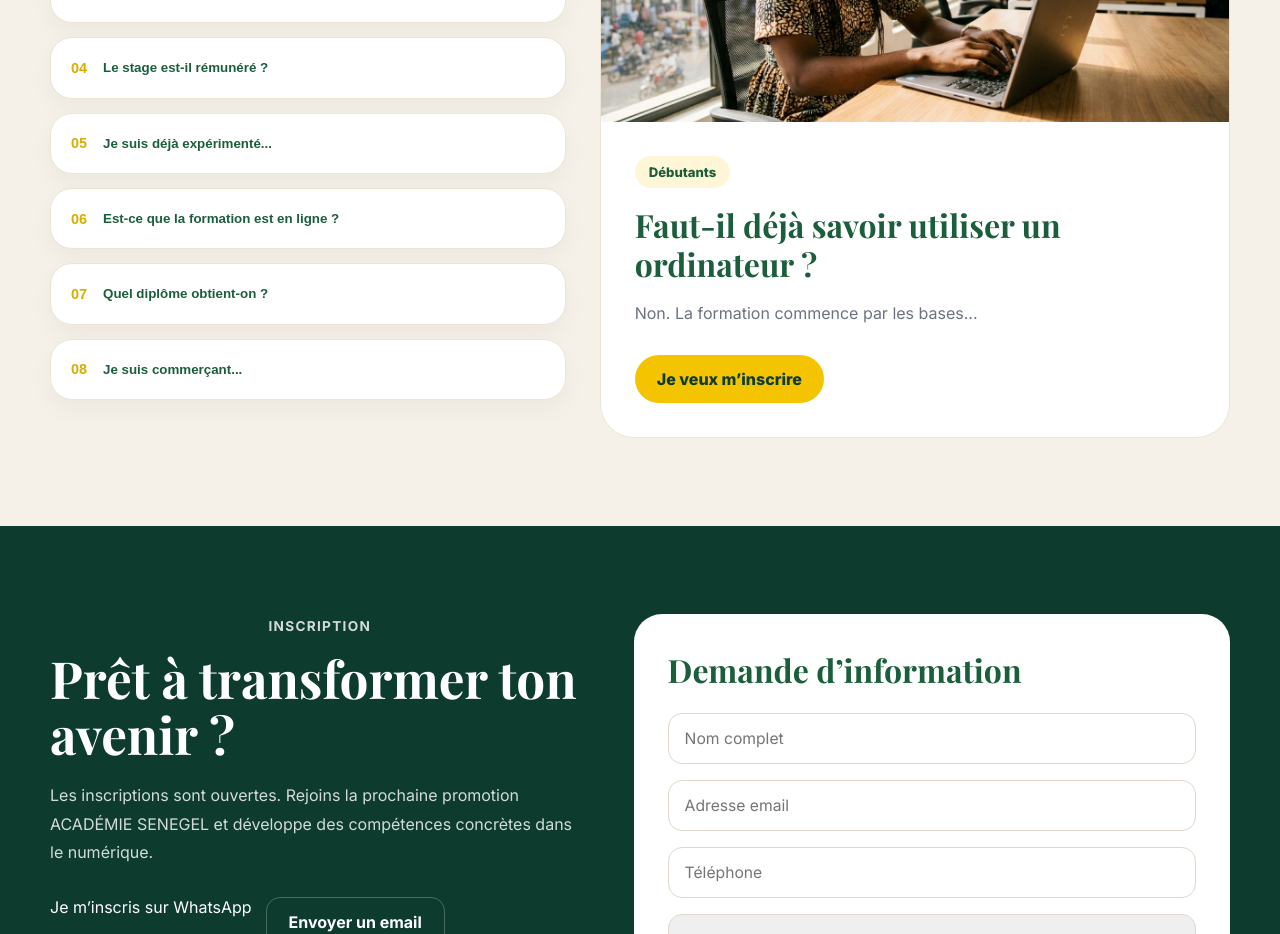
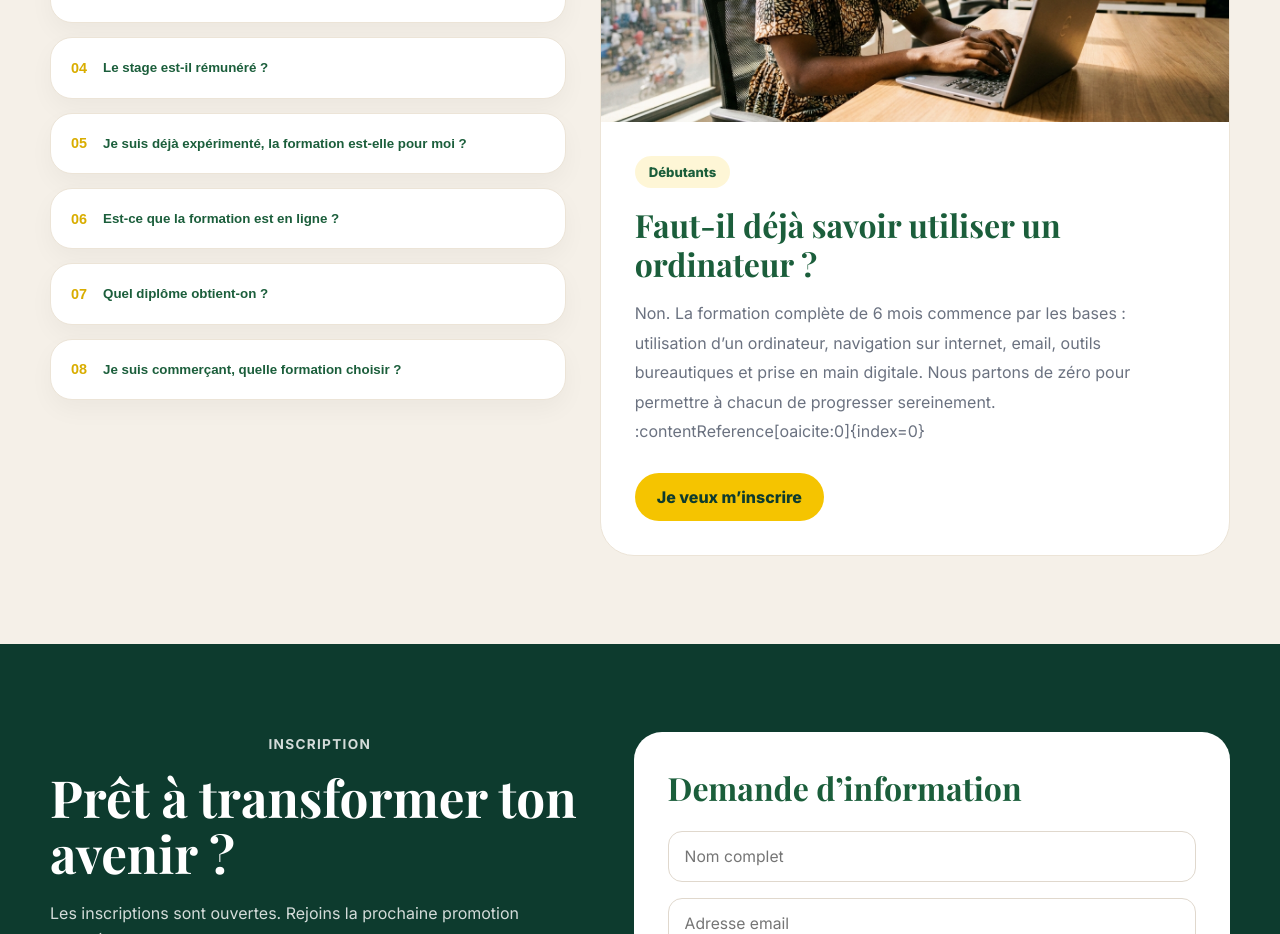
Before and after one commit to wyze-groupe/Apex-senegel-vitrine, a React (Vite) app: page / in a window 1280 px wide. Shown: the part 3400-4334 px from the top of the page. Built offline with nearby package versions, Linux system fonts and the light colour scheme.

Commit message:
Mise à jour de la FAQ avec questions completes

```diff
--- a/src/components/FAQ.jsx
+++ b/src/components/FAQ.jsx
@@ -13,55 +13,73 @@ const faqs = [
     number: "01",
     badge: "Débutants",
     question: "Faut-il déjà savoir utiliser un ordinateur ?",
-    answer: "Non. La formation commence par les bases...",
-    image: faq1
+    answer:
+      "Non. La formation complète de 6 mois commence par les bases : utilisation d’un ordinateur, navigation sur internet, email, outils bureautiques et prise en main digitale. Nous partons de zéro pour permettre à chacun de progresser sereinement. :contentReference[oaicite:0]{index=0}",
+    image: faq1,
   },
+
   {
     number: "02",
     badge: "Financement",
     question: "Combien coûte la formation ?",
-    answer: "Le prix est à compléter...",
-    image: faq2
+    answer:
+      "Le tarif exact sera communiqué prochainement. Un paiement en plusieurs fois pourra être proposé. Il est également conseillé de se renseigner sur les aides et financements disponibles comme la DER ou le 3FPT. :contentReference[oaicite:1]{index=1}",
+    image: faq2,
   },
+
   {
     number: "03",
     badge: "Organisation",
     question: "Quels sont les horaires ?",
-    answer: "20 heures par semaine...",
-    image: faq3  },
+    answer:
+      "La formation représente 20 heures par semaine. Les horaires précis sont fixés selon chaque campus (Dakar, Thiès, Saint-Louis, Kaolack, Ziguinchor). Le rythme peut être compatible avec une activité à temps partiel. :contentReference[oaicite:2]{index=2}",
+    image: faq3,
+  },
+
   {
     number: "04",
     badge: "Stage",
     question: "Le stage est-il rémunéré ?",
-    answer: "Le stage n’est pas rémunéré...",
-    image: faq4  },
+    answer:
+      "Le stage d’un mois n’est pas rémunéré. Il se déroule chez WYZE Academy ou SENEGEL, soit en présentiel à Dakar, soit à distance selon les opportunités disponibles. :contentReference[oaicite:3]{index=3}",
+    image: faq4,
+  },
+
   {
     number: "05",
-    badge: "Niveaux",
-    question: "Je suis déjà expérimenté...",
-    answer: "Oui, le formateur adapte...",
-    image: faq5
-    },
+    badge: "Tous niveaux",
+    question: "Je suis déjà expérimenté, la formation est-elle pour moi ?",
+    answer:
+      "Oui. Le programme est conçu pour tous les niveaux. Le formateur adapte le rythme selon chaque profil. Les apprenants avancés travaillent sur des projets plus ambitieux et peuvent aussi accompagner les autres participants. :contentReference[oaicite:4]{index=4}",
+    image: faq5,
+  },
+
   {
     number: "06",
     badge: "Campus",
     question: "Est-ce que la formation est en ligne ?",
-    answer: "Présentiel dans 5 campus...",
-    image: faq6
+    answer:
+      "Les cours se déroulent principalement en présentiel dans les 5 villes partenaires : Dakar, Thiès, Saint-Louis, Kaolack et Ziguinchor. Certaines phases, comme le stage, peuvent être réalisées à distance. :contentReference[oaicite:5]{index=5}",
+    image: faq6,
   },
+
   {
     number: "07",
     badge: "Certification",
     question: "Quel diplôme obtient-on ?",
-    answer: "Certificat + badge numérique...",
-    image: faq7  },
+    answer:
+      "À la fin du parcours, vous obtenez un certificat officiel ACADÉMIE SENEGEL (APEx), accompagné d’un Open Badge numérique infalsifiable. Vous repartez également avec un portfolio de projets concrets réalisés durant la formation. :contentReference[oaicite:6]{index=6}",
+    image: faq7,
+  },
+
   {
     number: "08",
     badge: "Entrepreneurs",
-    question: "Je suis commerçant...",
-    answer: "Booster son Commerce...",
-    image: faq8
-    },
+    question: "Je suis commerçant, quelle formation choisir ?",
+    answer:
+      "La formation Booster son Commerce (3 mois) est idéale pour vous. Elle combine marketing digital, création de boutique en ligne, réseaux sociaux, outils IA et méthodes concrètes pour obtenir vos premiers clients rapidement. :contentReference[oaicite:7]{index=7}",
+    image: faq8,
+  },
 ];
 
 export default function FAQ() {
```
